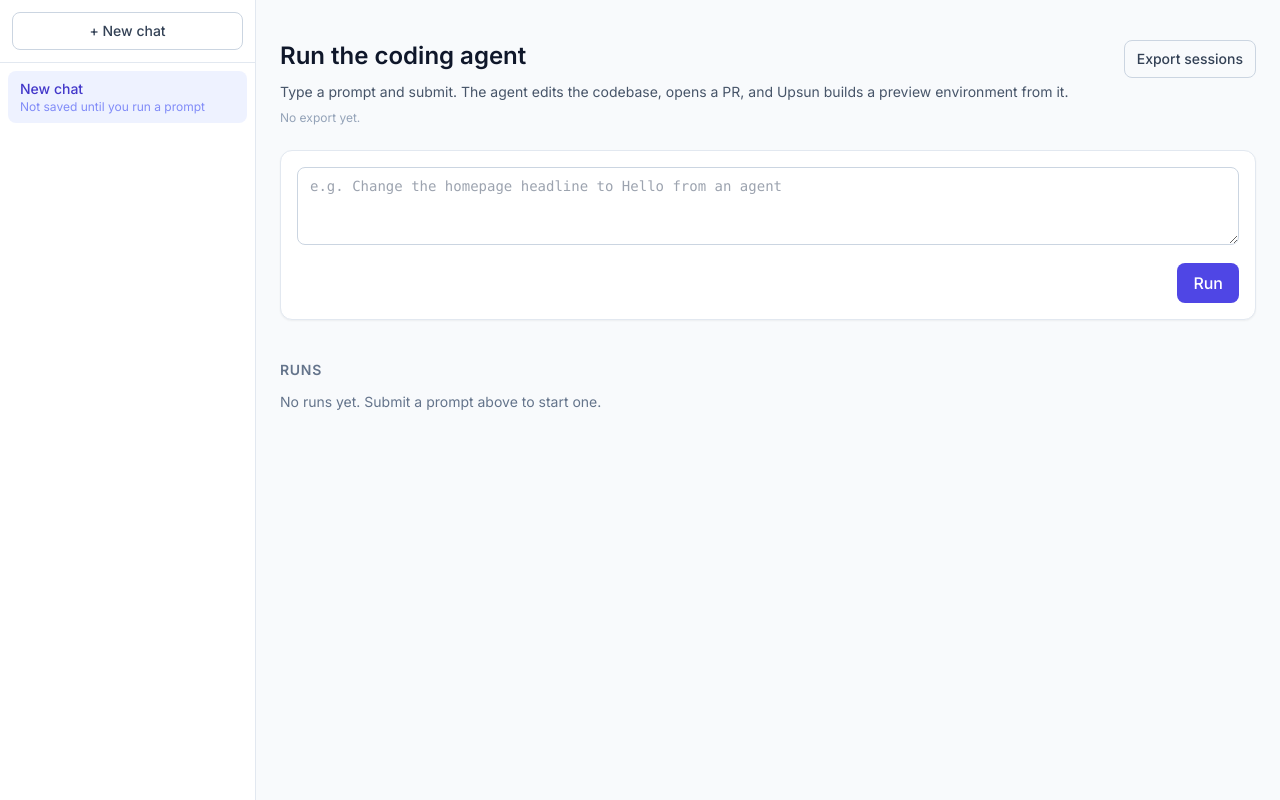
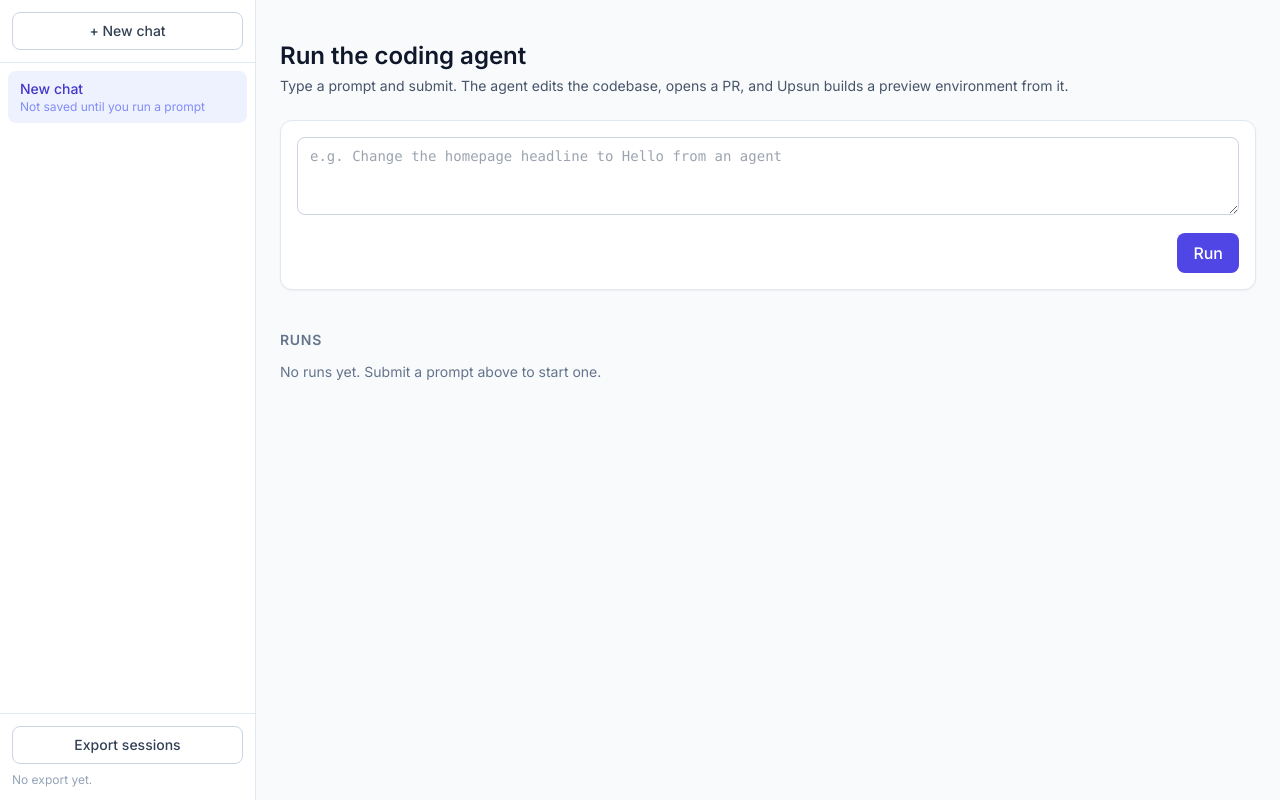
Before and after one commit to nicogommen/upsun-task-playground, a Flask app: template admin/templates/chat.html in a window 1280 px wide. Run offline with Flask 3, Linux system fonts and the light colour scheme; the template is opened without the code that fills it, so the values that code supplies are empty; some libraries are stand-ins or nearby versions.

Commit message:
Move the export control into the sidebar footer
The button sat in the page header next to the h1, which put a
whole-database action inside the "run one prompt" column. It belongs with
the history it exports, so it now pins to the bottom of the left sidebar,
under the session list.

The status block is restacked vertically for the move: at w-64 the old
inline row of state, counts and download link had nowhere to go.

No behaviour change. Same routes, same HTMX target and polling cadence.

Verified all three states render in the sidebar and nothing is left behind
in the main column, plus a rendered screenshot to check the layout.

Co-Authored-By: Claude Opus 5 (1M context) <noreply@anthropic.com>

```diff
--- a/admin/templates/_export_card.html
+++ b/admin/templates/_export_card.html
@@ -1,25 +1,25 @@
-{# Export status panel. Standalone for HTMX swaps; included by chat.html on load.
-   Mirrors _run_card.html: polls while in flight, drops the trigger when terminal. #}
-<div id="export-panel"
+{# Export status, rendered in the sidebar footer. Standalone for HTMX swaps;
+   included by chat.html on load. Mirrors _run_card.html: polls while in
+   flight, drops the trigger when terminal.
+   Stacked rather than inline: the sidebar is w-64, which will not hold a row. #}
+<div id="export-panel" class="space-y-0.5"
      {% if export and export.status in ("triggering", "running") %}hx-get="/exports/{{ export.id }}" hx-trigger="every 5s" hx-swap="outerHTML"{% endif %}>
   {% if not export %}
     <p class="text-xs text-slate-400">No export yet.</p>
   {% elif export.status in ("triggering", "running") %}
-    <span class="inline-flex items-center gap-2 text-xs text-indigo-700">
-      <svg class="animate-spin h-3 w-3" viewBox="0 0 24 24" fill="none">
+    <span class="flex items-center gap-2 text-xs text-indigo-700">
+      <svg class="animate-spin h-3 w-3 shrink-0" viewBox="0 0 24 24" fill="none">
         <circle cx="12" cy="12" r="10" stroke="currentColor" stroke-width="4" class="opacity-25"></circle>
         <path d="M4 12a8 8 0 018-8" stroke="currentColor" stroke-width="4" class="opacity-75"></path>
       </svg>
-      Export task running…
+      Export running…
     </span>
   {% elif export.status == "succeeded" %}
-    <div class="flex flex-wrap items-center gap-x-3 gap-y-1 text-xs">
-      <span class="text-emerald-700 font-medium">Export ready</span>
-      <span class="text-slate-500">{{ export.session_count }} sessions · {{ export.run_count }} runs</span>
-      <a href="/exports/{{ export.id }}/download"
-         class="text-indigo-600 hover:underline font-medium">Download JSON ↓</a>
-    </div>
+    <p class="text-xs font-medium text-emerald-700">Export ready</p>
+    <p class="text-xs text-slate-500">{{ export.session_count }} sessions · {{ export.run_count }} runs</p>
+    <a href="/exports/{{ export.id }}/download"
+       class="block text-xs font-medium text-indigo-600 hover:underline">Download JSON ↓</a>
   {% elif export.status == "failed" %}
-    <p class="text-xs text-red-700 font-mono">{{ export.error or 'Export failed.' }}</p>
+    <p class="text-xs text-red-700 break-words">{{ export.error or 'Export failed.' }}</p>
   {% endif %}
 </div>
--- a/admin/templates/chat.html
+++ b/admin/templates/chat.html
@@ -39,26 +39,27 @@
         {% endif %}
       {% endfor %}
     </nav>
+
+    {# Export lives in the sidebar footer, below the history it exports.
+       Second task container, no LLM involved. See EXPORT-TASK.md.
+       nav above is flex-1, so this pins to the bottom. #}
+    <div class="p-3 border-t border-slate-200 space-y-2">
+      <form action="/exports" method="post" class="m-0"
+            hx-post="/exports" hx-target="#export-panel" hx-swap="outerHTML">
+        <button type="submit"
+                class="w-full px-3 py-2 text-sm font-medium text-slate-700 border border-slate-300 rounded-lg hover:bg-slate-50 transition-colors">
+          Export sessions
+        </button>
+      </form>
+      {% include "_export_card.html" %}
+    </div>
   </aside>
 
   <div class="flex-1 max-w-5xl mx-auto w-full px-6 py-10">
-    <div class="flex items-start justify-between gap-4 mb-1">
-      <h1 class="text-2xl font-semibold">Run the coding agent</h1>
-      {# Second task container, no LLM involved. See EXPORT-TASK.md. #}
-      <form action="/exports" method="post" class="m-0 shrink-0"
-            hx-post="/exports" hx-target="#export-panel" hx-swap="outerHTML">
-        <button type="submit"
-                class="px-3 py-2 text-sm font-medium text-slate-700 border border-slate-300 rounded-lg hover:bg-slate-50 transition-colors">
-          Export sessions
-        </button>
-      </form>
-    </div>
-    <p class="text-sm text-slate-600 mb-2">
+    <h1 class="text-2xl font-semibold mb-1">Run the coding agent</h1>
+    <p class="text-sm text-slate-600 mb-6">
       Type a prompt and submit. The agent edits the codebase, opens a PR, and Upsun builds a preview environment from it.
     </p>
-    <div class="mb-6">
-      {% include "_export_card.html" %}
-    </div>
 
     <form action="/chat/runs" method="post"
           hx-post="/chat/runs" hx-target="#runs" hx-swap="afterbegin"
```
